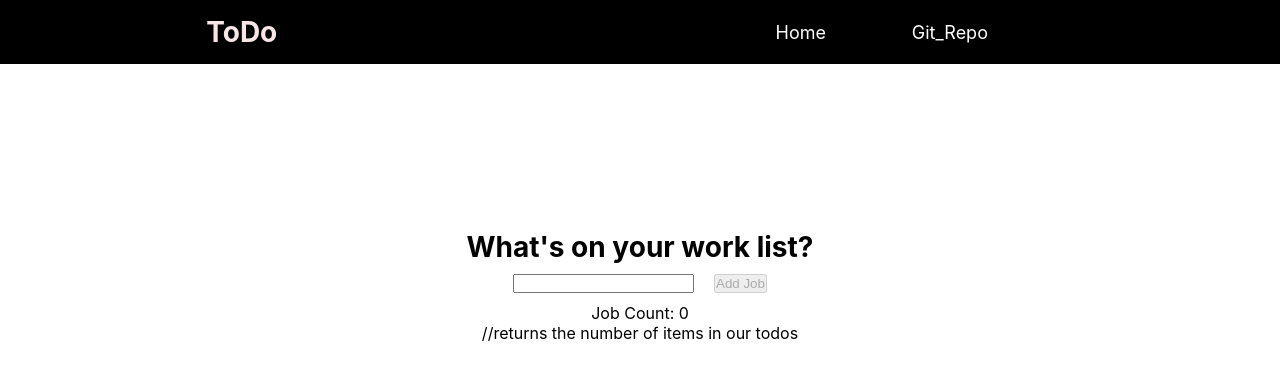
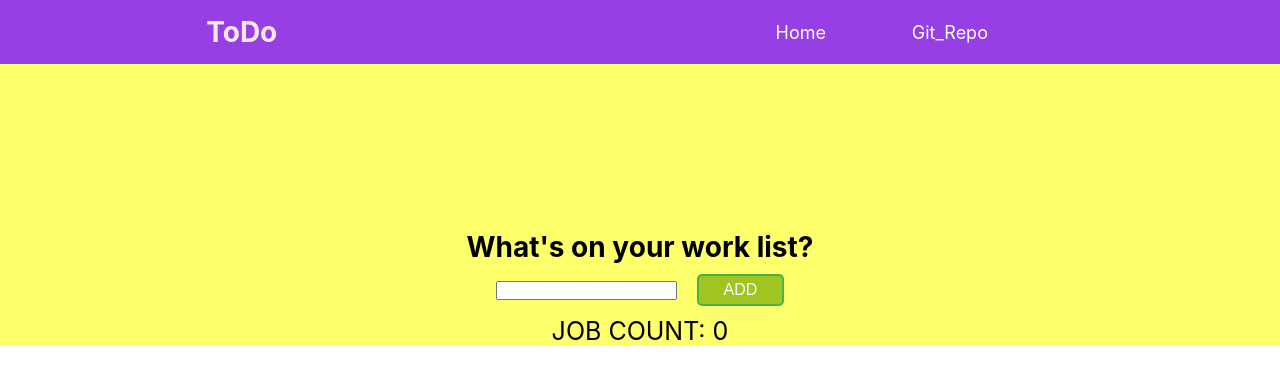
Before and after one commit to BikramdeepSingh/ToDo, a React (Create React App) app: page / in a window 1280 px wide. Shown: the top 384 px of the page. Built offline with nearby package versions, Linux system fonts and the light colour scheme.

Commit message:
stlying Todo

```diff
--- a/src/components/Nav.js
+++ b/src/components/Nav.js
@@ -2,6 +2,7 @@ import "../styling/Nav.scss";
 
 function Nav() {
   return (
+    <>
       <div className="nav_bar">
         <h2>ToDo</h2>
         <div className="nav_links">
@@ -9,6 +10,7 @@ function Nav() {
           <a href="https://github.com/BikramdeepSingh/to_do.git">Git_Repo</a>
         </div>
       </div>
+    </>
   );
 }
 
--- a/src/components/ToDo.js
+++ b/src/components/ToDo.js
@@ -37,7 +37,7 @@ function ToDo() {
       <form action="#">
         <input value={inputText} onChange={inputHandler} type="text" />
         <button onClick={ToDoHandler} disabled={!inputText}>
-          Add Job
+          ADD
         </button>
       </form>
       <div className="todo_displayer">
@@ -49,8 +49,8 @@ function ToDo() {
           )
         )}
       </div>
-      <p>Job Count: {todos.length}</p> //returns the number of items in our
-      todos
+      {/* returns the number of items in our todos */}
+      <p>JOB COUNT: {todos.length}</p>
     </div>
   );
 }
--- a/src/styling/Nav.scss
+++ b/src/styling/Nav.scss
@@ -9,7 +9,8 @@
   display: flex;
   font-size: 18px;
   color: rgb(248, 229, 229);
-  background-color: black;
+  background-color: blueviolet;
+  opacity: 0.9;
   justify-content: space-around;
   align-items: center;
 }
--- a/src/styling/Todo.scss
+++ b/src/styling/Todo.scss
@@ -1,6 +1,15 @@
 * {
   padding: 0%;
   margin: 0%;
+}
+
+@keyframes button_hover {
+  from {
+    background-color: #b36565;
+  }
+  to {
+    background-color: rgb(102, 29, 29);
+  }
 }
 
 .ToDo {
@@ -9,6 +18,7 @@
   flex-direction: column;
   justify-content: space-evenly;
   align-items: center;
+  background-color: rgb(253, 255, 107);
 
   .heading {
     display: flex;
@@ -21,5 +31,29 @@
     button {
       margin: 10px;
     }
+
+    button {
+      background-color: #a0c420; /* Green */
+      border: 2px solid #4caf50;
+      border-radius: 5px;
+      color: white;
+      padding: 5px 25px;
+      text-align: center;
+      text-decoration: none;
+      font-size: 16px;
+
+      &:hover {
+        cursor: pointer;
+        box-shadow: 0 8px 8px 2px rgba(0, 0, 0, 0.637);
+        animation-name: button_hover;
+        animation-duration: 4s;
+        animation-timing-function: ease-in-out;
+        animation-iteration-count: infinite;
+      }
+    }
+  }
+
+  p {
+    font-size: 25px;
   }
 }
```
Lines whose indentation alone changed are shown as unchanged.
